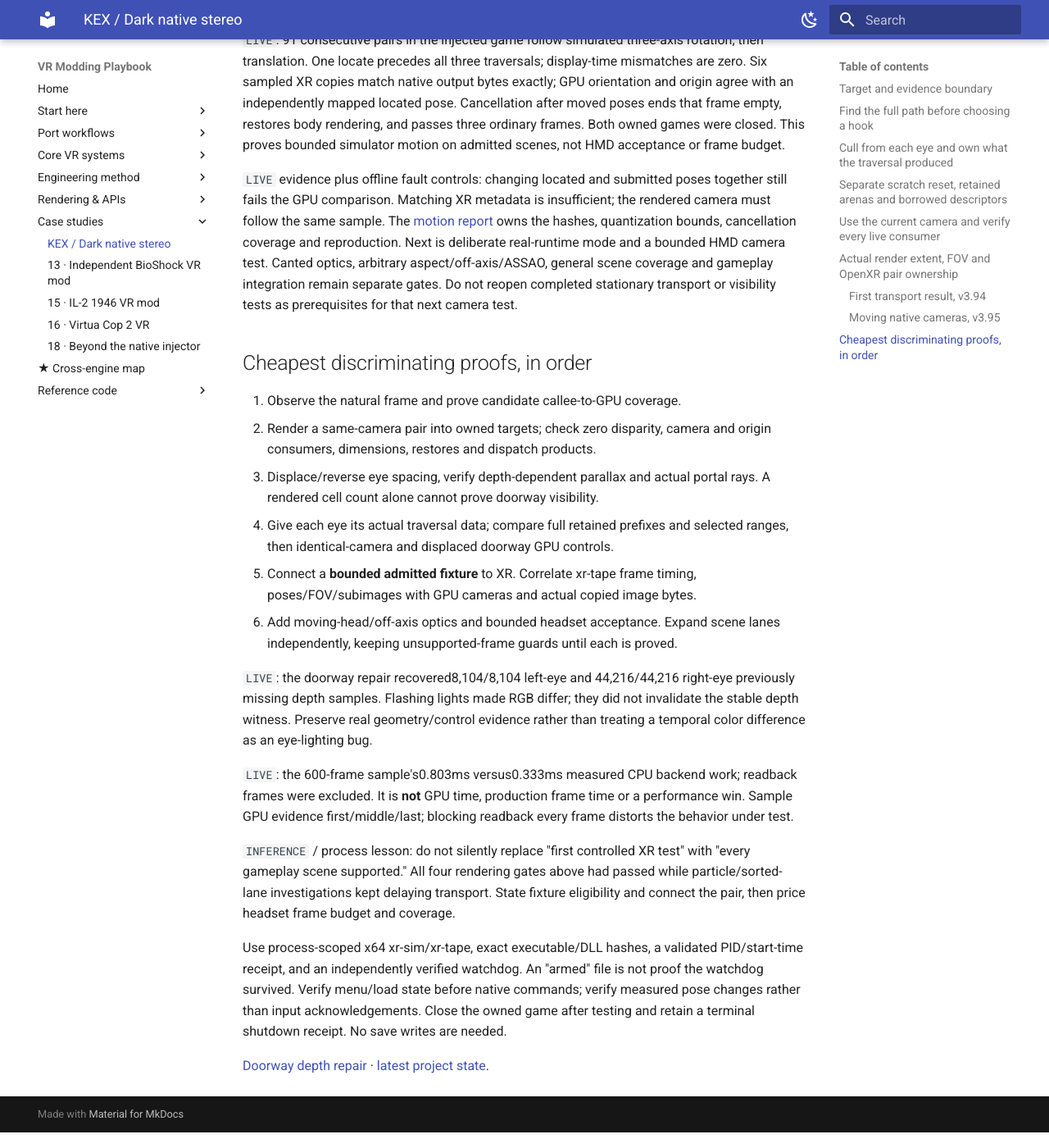
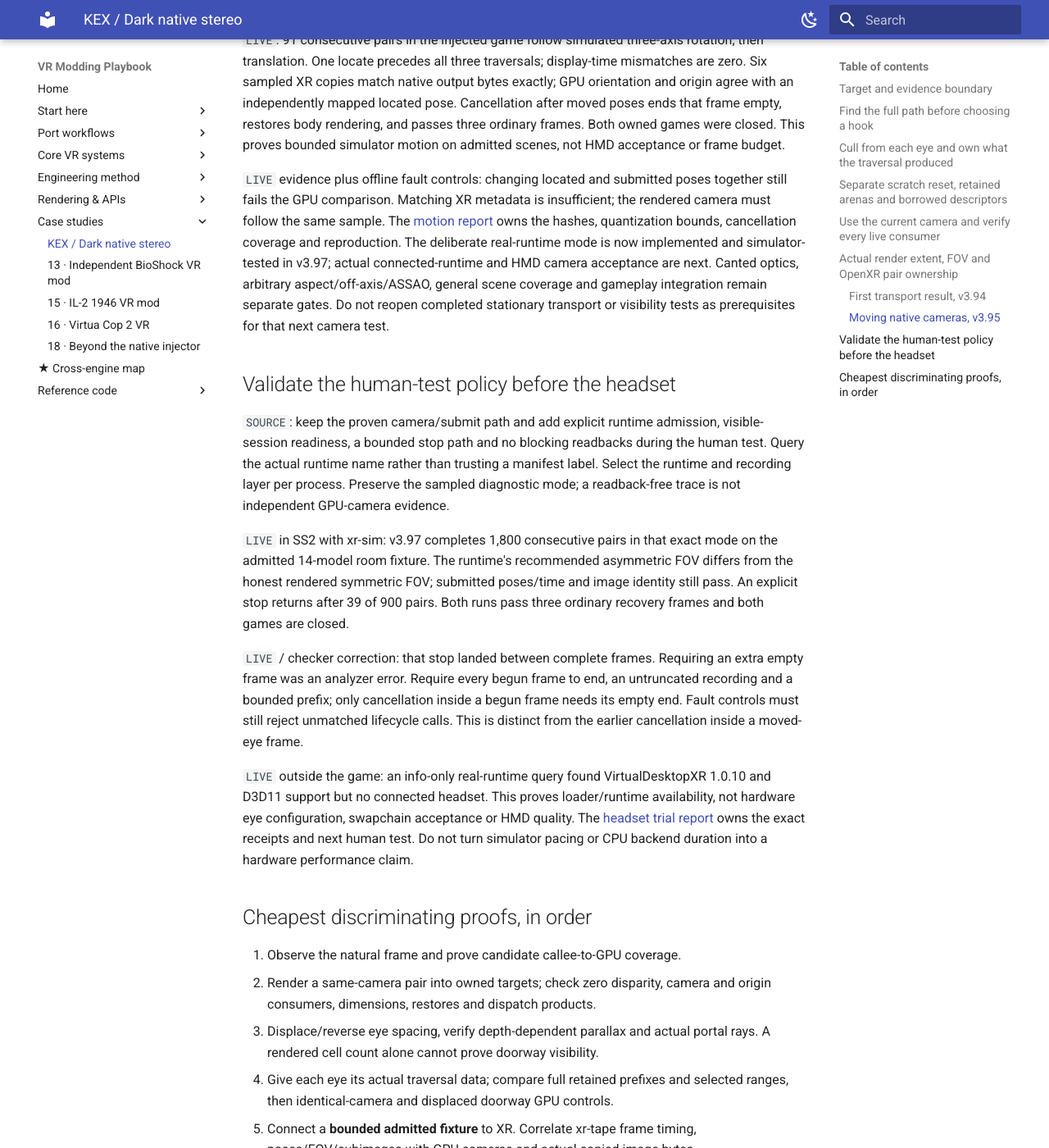
Before and after one commit to phunkaeg/vr-modding-playbook, an MkDocs documentation site: the page built from docs/kex-dark-native-stereo.md, in a window 1280 px wide and 1400 px high, scrolled down 6019 px. Shown: the whole window at 82% size. Built offline with MkDocs 1.6.1 and Material for MkDocs 9.7.7, drawn with Linux system fonts in a browser that asks for light colours.

Commit message:
phase 1.2.1: record native headset-policy validation and stop boundaries

```diff
--- a/docs/kex-dark-native-stereo.md
+++ b/docs/kex-dark-native-stereo.md
@@ -254,10 +254,38 @@ together still fails the GPU comparison. Matching XR metadata is insufficient;
 the rendered camera must follow the same sample. The
 [motion report](<D:/Dev Debug/ss2vr-native-stereo/docs/NATIVE_STEREO_XR_MOTION.md>)
 owns the hashes, quantization bounds, cancellation coverage and reproduction.
-Next is deliberate real-runtime mode and a bounded HMD camera test. Canted optics,
+The deliberate real-runtime mode is now implemented and simulator-tested in
+v3.97; actual connected-runtime and HMD camera acceptance are next. Canted optics,
 arbitrary aspect/off-axis/ASSAO, general scene coverage and gameplay integration
 remain separate gates. Do not reopen completed stationary transport or visibility
 tests as prerequisites for that next camera test.
+
+## Validate the human-test policy before the headset
+
+`SOURCE`: keep the proven camera/submit path and add explicit runtime admission,
+visible-session readiness, a bounded stop path and no blocking readbacks during
+the human test. Query the actual runtime name rather than trusting a manifest
+label. Select the runtime and recording layer per process. Preserve the sampled
+diagnostic mode; a readback-free trace is not independent GPU-camera evidence.
+
+`LIVE` in SS2 with xr-sim: v3.97 completes 1,800 consecutive pairs in that exact
+mode on the admitted 14-model room fixture. The runtime's recommended asymmetric
+FOV differs from the honest rendered symmetric FOV; submitted poses/time and
+image identity still pass. An explicit stop returns after 39 of 900 pairs.
+Both runs pass three ordinary recovery frames and both games are closed.
+
+`LIVE` / checker correction: that stop landed between complete frames. Requiring
+an extra empty frame was an analyzer error. Require every begun frame to end,
+an untruncated recording and a bounded prefix; only cancellation inside a begun
+frame needs its empty end. Fault controls must still reject unmatched lifecycle
+calls. This is distinct from the earlier cancellation inside a moved-eye frame.
+
+`LIVE` outside the game: an info-only real-runtime query found VirtualDesktopXR
+1.0.10 and D3D11 support but no connected headset. This proves loader/runtime
+availability, not hardware eye configuration, swapchain acceptance or HMD quality.
+The [headset trial report](<D:/Dev Debug/ss2vr-native-stereo/docs/NATIVE_STEREO_HMD_TRIAL.md>)
+owns the exact receipts and next human test. Do not turn simulator pacing or CPU
+backend duration into a hardware performance claim.
 
 ## Cheapest discriminating proofs, in order
 
--- a/sources.yml
+++ b/sources.yml
@@ -59,7 +59,7 @@ fleet:
     reviewed_at: 2026-08-28
     reviewed_revision: tree:4d9e7c06edd1a483
     areas:
-      stereo:            {review: full, evidence: HEADSET, note: "Shipping route grade retained. 2026-09-08 isolated native R1 investigation v3.93 checkpoint0b9c159 has LIVE own-eye products, zero/displaced doorway controls,600 centered frames and recovery; no HMD claim. The v3.95 follow-up proves bounded native XR head motion and moved-frame cancellation in xr-sim. See kex-dark-native-stereo.md and its current motion receipt. This note does not re-fingerprint the protected main tree."}
+      stereo:            {review: full, evidence: HEADSET, note: "Shipping route grade retained. 2026-09-08 isolated native R1 investigation v3.93 checkpoint0b9c159 has LIVE own-eye products, zero/displaced doorway controls,600 centered frames and recovery; no HMD claim. The v3.95 follow-up proves bounded native XR head motion and moved-frame cancellation in xr-sim. v3.97 validates the human-test policy in xr-sim with 1800 pairs and explicit-stop recovery; actual VirtualDesktopXR reports no connected headset. See kex-dark-native-stereo.md and its current motion/headset-policy receipts. This note does not re-fingerprint the protected main tree."}
       xr_lifecycle:      {review: full, evidence: HEADSET}
       xr_input:          {review: partial, evidence: SOURCE}
       camera_tracking:   {review: full, evidence: HEADSET}
```
Also changed, not shown: docs/coverage.md (+2 -2 lines).
